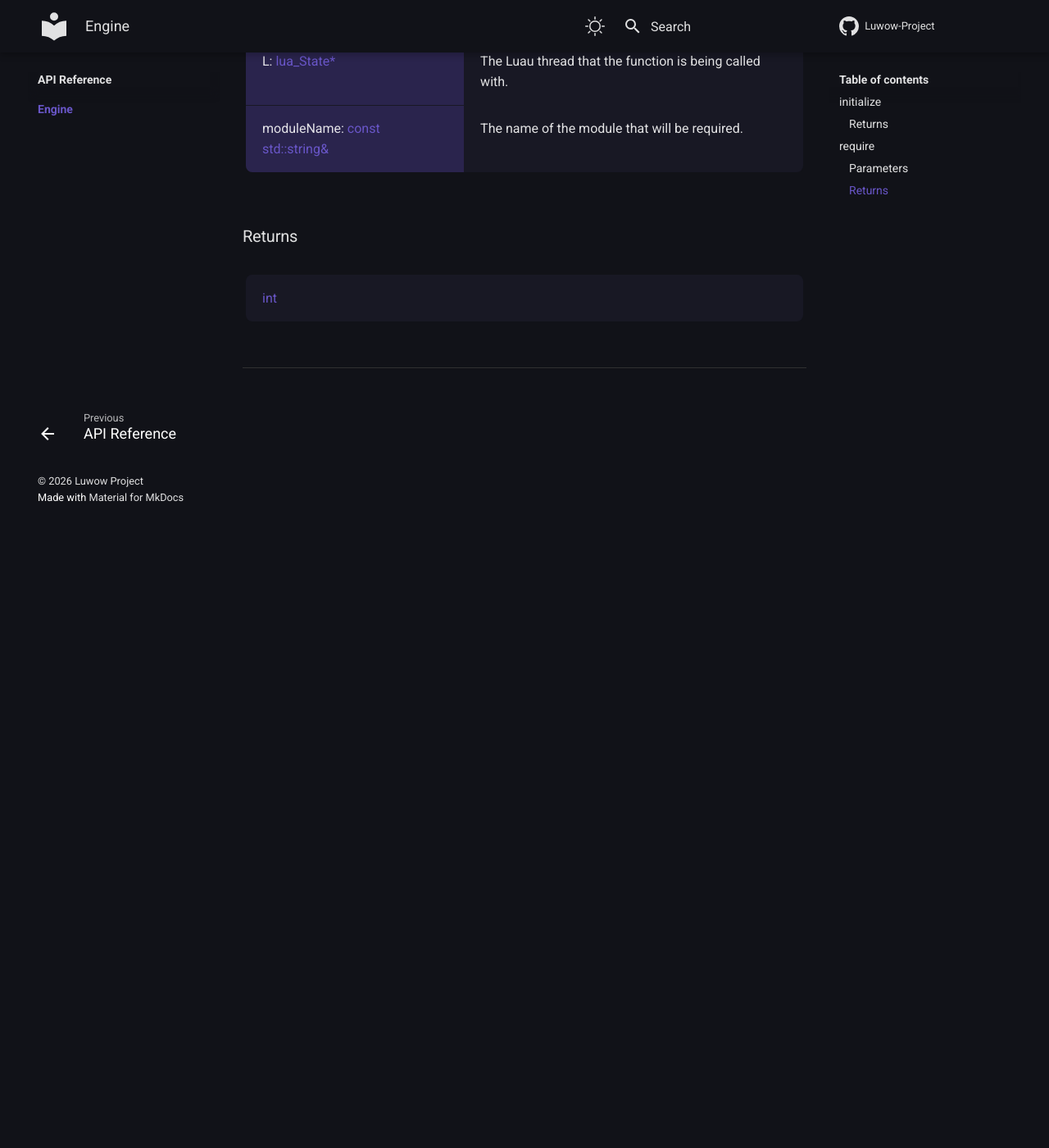
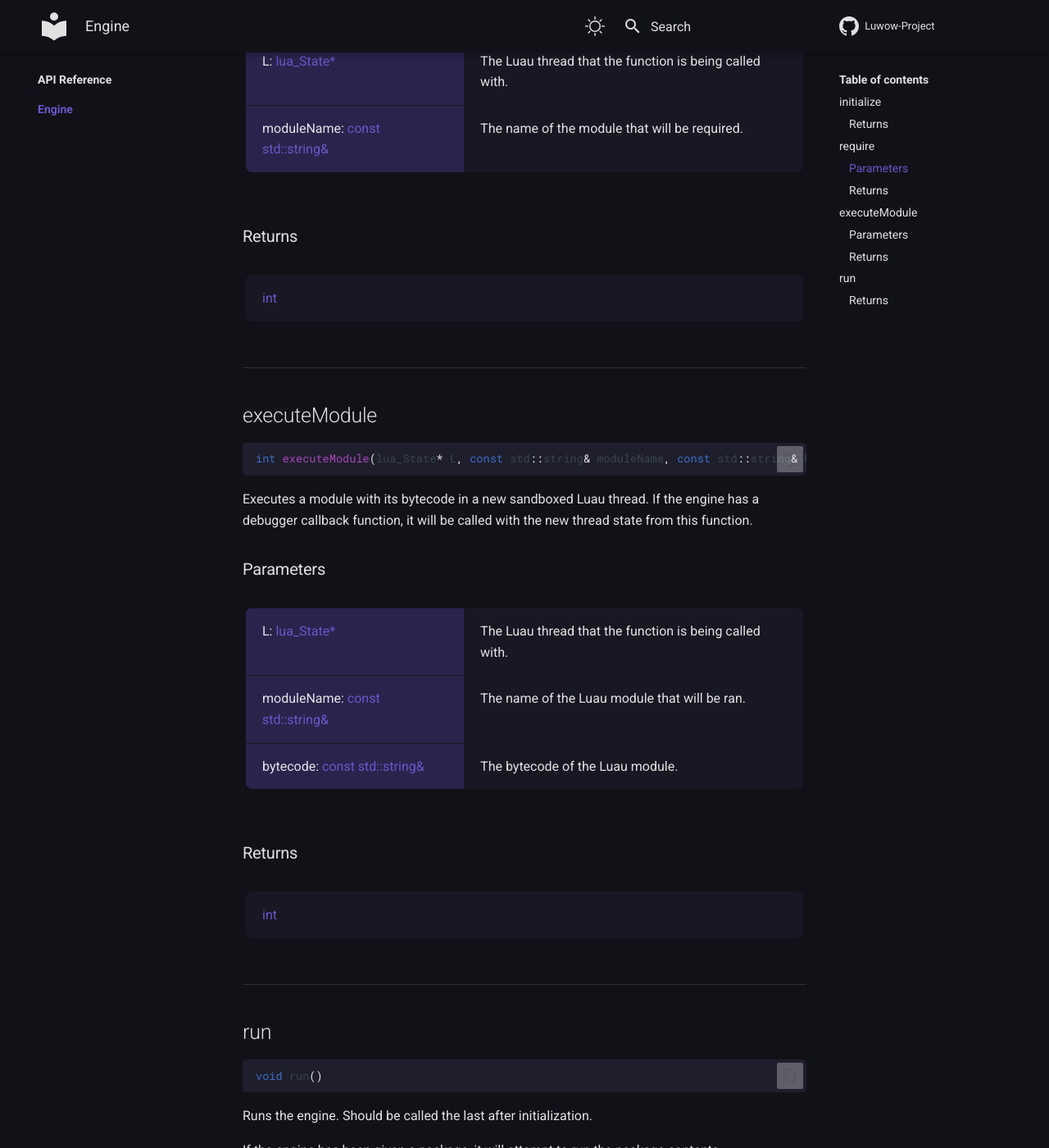
Before and after one commit to Luwow-Project/Documentation, an MkDocs documentation site: the page built from docs/api-reference/engine/index.md, in a window 1280 px wide and 1400 px high, scrolled down 1083 px. Shown: the whole window at 82% size. Built offline with MkDocs 1.6.1 and Material for MkDocs 9.7.7, drawn with Linux system fonts in a browser that asks for light colours; before the commit the page ends 1713 px from its top, so only the background shows below that; some of the changed text lies outside the part shown.

Commit message:
Fix the Documentation (7/7)

````diff
--- a/docs/api-reference/engine/index.md
+++ b/docs/api-reference/engine/index.md
@@ -77,3 +77,75 @@ If the module is an internal module, its exported functions will be returned in
 </span>
 
 -----
+
+## executeModule
+
+```cpp
+int executeModule(lua_State* L, const std::string& moduleName, const std::string& bytecode);
+```
+
+Executes a module with its bytecode in a new sandboxed Luau thread. If the engine has a debugger callback function, it will be called with the new thread state from this function.
+
+### Parameters
+<span markdown>
+    <div class="md-typeset__table">
+        <table>
+            <tbody>
+                <tr>
+                    <td class="api-param-highlight">L: <a href="">lua_State*</a></td>
+                    <td>The Luau thread that the function is being called with.</td>
+                </tr>
+                <tr>
+                    <td class="api-param-highlight">moduleName: <a href="">const std::string&</a></td>
+                    <td>The name of the Luau module that will be ran.</td>
+                </tr>
+                <tr>
+                    <td class="api-param-highlight">bytecode: <a href="">const std::string&</a></td>
+                    <td>The bytecode of the Luau module.</td>
+                </tr>
+            </tbody>
+        </table>
+    </div>
+</span>
+
+### Returns
+<span markdown>
+    <div class="md-typeset__table">
+        <table>
+            <tbody>
+                <tr>
+                    <td class="api-return-box"><a href="">int</a></td>
+                </tr>
+            </tbody>
+        </table>
+    </div>
+</span>
+
+-----
+
+## run
+
+```cpp
+void run()
+```
+
+Runs the engine. Should be called the last after initialization.
+
+If the engine has been given a package, it will attempt to run the package contents.
+
+If the engine has been given a Luau module with a compiler callback, it will first compile the module using the callback, and then run it.
+
+### Returns
+<span markdown>
+    <div class="md-typeset__table">
+        <table>
+            <tbody>
+                <tr>
+                    <td class="api-return-box"><a href="">void</a></td>
+                </tr>
+            </tbody>
+        </table>
+    </div>
+</span>
+
+-----
````
